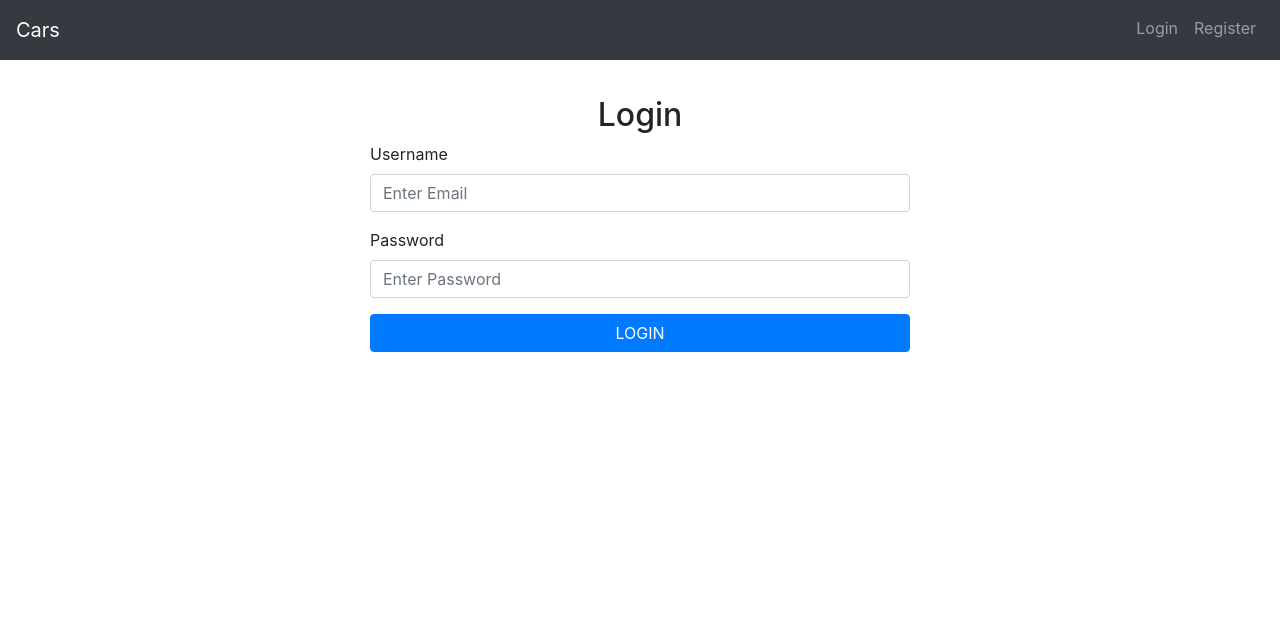
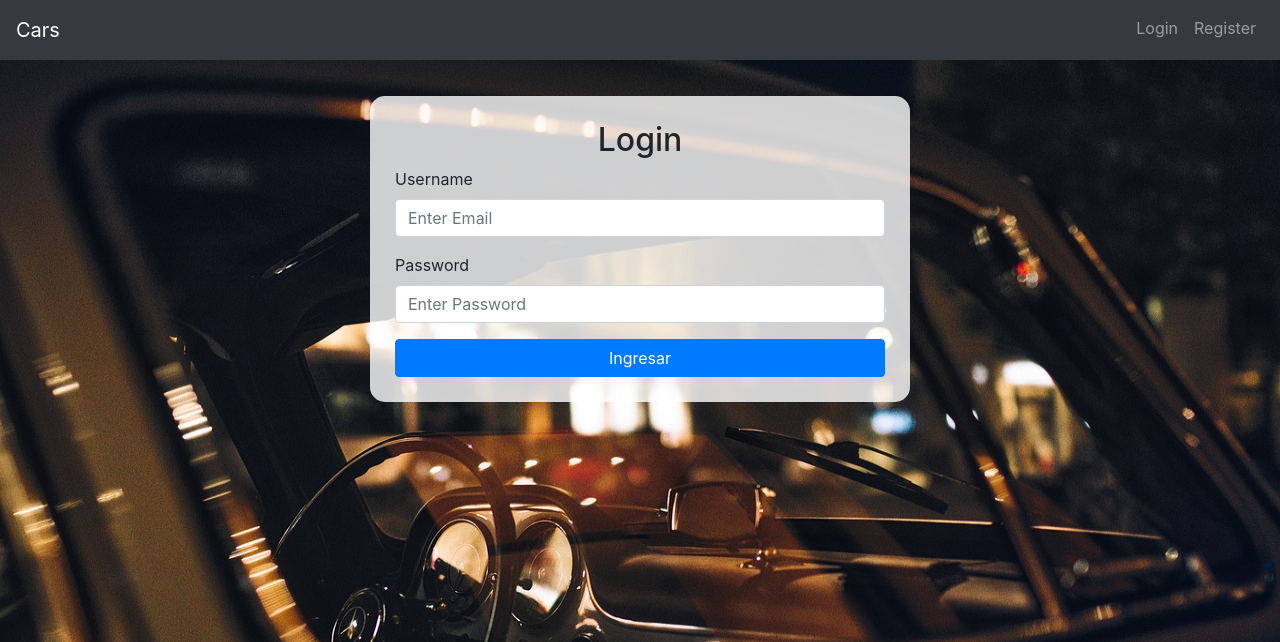
Before and after one commit to LuisATapia/ventaAutos, a PHP site: page /log_in.php in a window 1280 px wide. Shown: the top 642 px of the page. Run offline with PHP 8.4, Linux system fonts and the light colour scheme; some libraries are stand-ins or nearby versions.

Commit message:
Imagenes de fondo y diseños

```diff
--- a/log_in.php
+++ b/log_in.php
@@ -6,6 +6,18 @@
     <meta http-equiv="X-UA-Compatible" content="ie=edge">
     <title>Login</title>
     <link rel="stylesheet" href="https://maxcdn.bootstrapcdn.com/bootstrap/4.0.0/css/bootstrap.min.css" integrity="sha384-Gn5384xqQ1aoWXA+058RXPxPg6fy4IWvTNh0E263XmFcJlSAwiGgFAW/dAiS6JXm" crossorigin="anonymous">
+     <style>
+    body {
+      background-image: url(img/fondologin.jpg);
+      background-attachment: fixed;
+      background-size: 100vw 100vh;
+    }
+    form{
+      background-color: rgba(255, 255, 255, 0.8);
+        padding: 25px;
+        border-radius: 15px;
+    }
+</style>
 </head>
 <body>
     <?php include 'topnav.php';?>
@@ -23,7 +35,7 @@
                         <label for="password">Password</label>
                         <input type="password" class="form-control" id="password" name="password" placeholder="Enter Password">
                     </div>
-                    <input type="submit" value="LOGIN" class="btn btn-primary btn-block">
+                    <input type="submit" value="Ingresar" class="btn btn-primary btn-block">
                 </form>
             </div>
         </div>
```
Also changed, not shown: menuAdmin.php (+7 -0 lines), registerUsers.php (+12 -0 lines), img/camino.jpg (added), img/combi.jpg (added), img/fondologin.jpg (added), img/mercedes.jpg (added), img/porsche.jpg (added), img/vocho.jpg (added).
